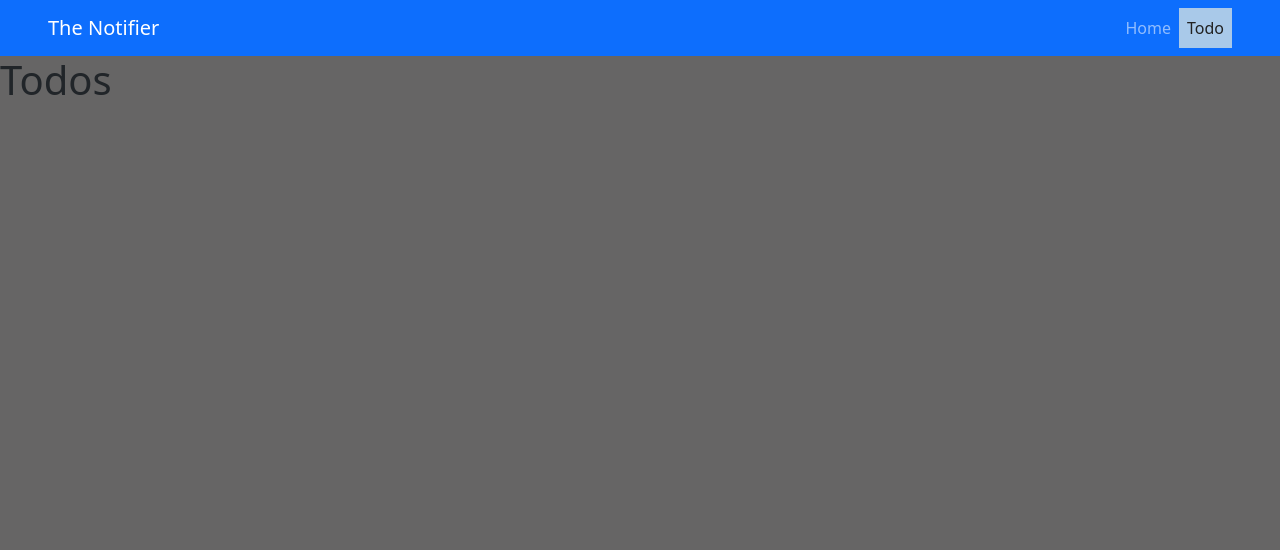
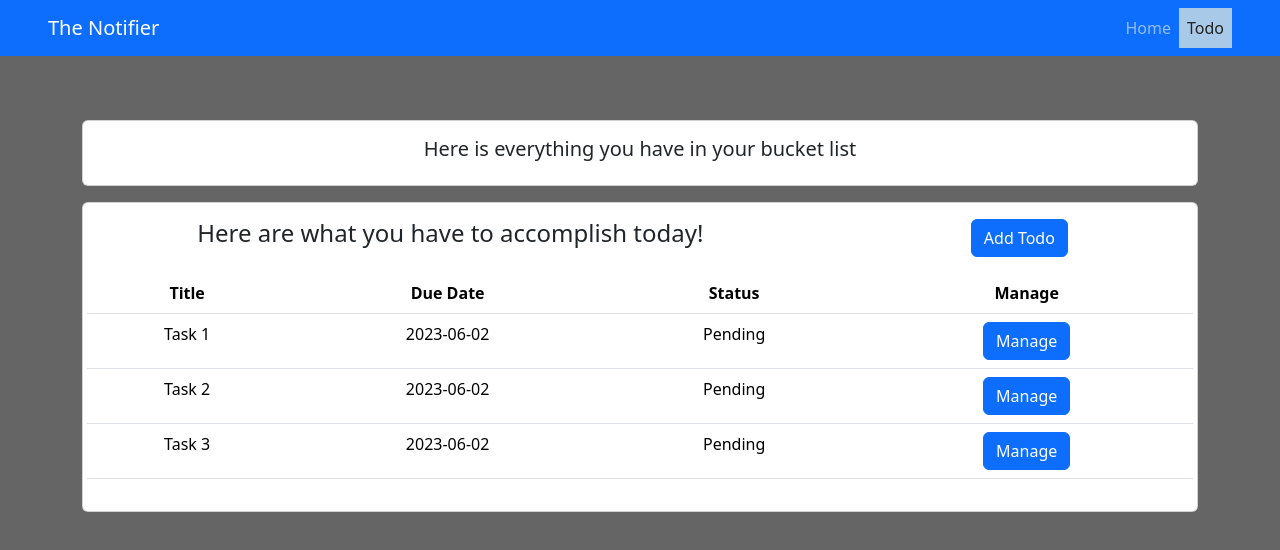
Before and after one commit to Pheogrammer/to-do, a React (Create React App) app: page /todos in a window 1280 px wide. Shown: the top 550 px of the page. Built offline with nearby package versions, Linux system fonts and the light colour scheme; no server answers.

Commit message:
i can post data to API, probably

```diff
--- a/src/components/Home.js
+++ b/src/components/Home.js
@@ -48,7 +48,7 @@ function Home() {
   return (
     <div>
       <div className="container">
-        <div className="row">
+        <div className="row mt-5">
           <div className="col">
             <div className="card">
               <div className="card-body text-center mt-5">
@@ -57,7 +57,7 @@ function Home() {
             </div>
           </div>
         </div>
-        <div className="row">
+        <div className="row mt-3">
           <div className="col">
             <div className="card">
               <div className="card-body text-center">
@@ -71,7 +71,7 @@ function Home() {
             </div>
           </div>
         </div>
-        <div className="row">
+        <div className="row mt-3">
           <div className="col">
             <div className="card">
               <div className="card-body text-center">
--- a/src/components/Todos.js
+++ b/src/components/Todos.js
@@ -1,10 +1,225 @@
+import React, { useState, useEffect } from 'react';
+import { Modal, Button, Form } from 'react-bootstrap';
 
-import React from 'react';
+function Todos() {
+  const currentDate = new Date();
+  const [currentTime, setCurrentTime] = useState(new Date().toLocaleTimeString());
 
-function Todos({ todos }) {
+  const [todoItems, setTodoItems] = useState([
+    { id: 1, title: 'Task 1', dueDate: '2023-06-02', done: false },
+    { id: 2, title: 'Task 2', dueDate: '2023-06-02', done: false },
+    { id: 3, title: 'Task 3', dueDate: '2023-06-02', done: false }
+  ]);
+  const [selectedTodo, setSelectedTodo] = useState(null);
+
+  const [showAddModal, setShowAddModal] = useState(false);
+  const [newTodo, setNewTodo] = useState({ title: '', dueDate: '', done: false, description: '' });
+
+  useEffect(() => {
+    const timer = setInterval(() => {
+      setCurrentTime(new Date().toLocaleTimeString());
+    }, 1000);
+
+    return () => {
+      clearInterval(timer);
+    };
+  }, []);
+
+  const handleMarkAsDone = () => {
+    if (selectedTodo) {
+      const updatedTodos = todoItems.map(todo => {
+        if (todo.id === selectedTodo.id) {
+          return { ...todo, done: true };
+        }
+        return todo;
+      });
+      setTodoItems(updatedTodos);
+      setSelectedTodo(null);
+    }
+  };
+
+  const handleModalOpen = (todo) => {
+    setSelectedTodo(todo);
+  };
+
+  const handleModalClose = () => {
+    setSelectedTodo(null);
+  };
+
+  const handleAddModalOpen = () => {
+    setShowAddModal(true);
+  };
+
+  const handleAddModalClose = () => {
+    setShowAddModal(false);
+    setNewTodo({ title: '', dueDate: '', done: false, description: '' });
+  };
+
+  const handleAddTodo = async () => {
+    if (newTodo.title && newTodo.dueDate) {
+      try {
+        const lastId = todoItems.length > 0 ? Math.max(...todoItems.map(todo => todo.id)) : 0;
+        const todoId = lastId + 1;
+
+        console.log('Sending todo data:', newTodo);
+
+        const response = await fetch(`https://dev.hisptz.com/dhis2/api/dataStore/${process.env.NAME}/${todoId}`, {
+          method: 'POST',
+          headers: {
+            'Content-Type': 'application/json',
+          },
+          body: JSON.stringify({
+            id: todoId,
+            title: newTodo.title,
+            description: newTodo.description,
+            completed: newTodo.done,
+            created: new Date().toISOString(),
+            lastUpdated: new Date().toISOString(),
+          }),
+        });
+
+        if (response.ok) {
+          console.log('Todo added successfully!');
+          const newTodoItem = {
+            id: todoId,
+            title: newTodo.title,
+            description: newTodo.description,
+            dueDate: newTodo.dueDate,
+            done: newTodo.done,
+          };
+          setTodoItems([...todoItems, newTodoItem]);
+          handleAddModalClose();
+        } else {
+          console.error('Failed to add todo:', response.status, response.statusText);
+        }
+      } catch (error) {
+        console.error('Failed to add todo:', error);
+      }
+    }
+  };
+
+  const todoItemsDueToday = todoItems.filter(item => item.dueDate === currentDate.toISOString().split('T')[0]);
+
   return (
     <div>
-      <h1>Todos</h1>
+      <div className="container">
+        <div className="row mt-5">
+          <div className="col">
+            <div className="card mt-3">
+              <div className="card-body text-center">
+                <div>
+                  <h5>Here is everything you have in your bucket list</h5>
+                </div>
+              </div>
+            </div>
+          </div>
+        </div>
+        <div className="row mt-3">
+          <div className="col">
+            <div className="card">
+              <div className="text-center mt-3">
+                {todoItemsDueToday.length > 0 ? (
+                  <div className="card-head row">
+                    <div className="col">
+                      <h4>Here are what you have to accomplish today!</h4>
+                    </div>
+                    <div className="col-md-4">
+                      <Button variant="primary" onClick={handleAddModalOpen}>
+                        Add Todo
+                      </Button>
+                    </div>
+
+                    <div className="card-body">
+                      <table className="table">
+                        <thead>
+                          <tr>
+                            <th>Title</th>
+                            <th>Due Date</th>
+                            <th>Status</th>
+                            <th>Manage</th>
+                          </tr>
+                        </thead>
+                        <tbody>
+                          {todoItemsDueToday.map(item => (
+                            <tr key={item.id}>
+                              <td>{item.title}</td>
+                              <td>{item.dueDate}</td>
+                              <td>{item.done ? 'Done' : 'Pending'}</td>
+                              <td>
+                                <Button onClick={() => handleModalOpen(item)}>Manage</Button>
+                              </td>
+                            </tr>
+                          ))}
+                        </tbody>
+                      </table>
+                    </div>
+                  </div>
+                ) : (
+                  <div>
+                    <p>No todo items due today.</p>
+                    <div className="col-md-4">
+                      <Button variant="primary" onClick={handleAddModalOpen}>
+                        Add Todo
+                      </Button>
+                    </div>
+                  </div>
+                )}
+              </div>
+            </div>
+          </div>
+        </div>
+      </div>
+      <Modal show={showAddModal} onHide={handleAddModalClose}>
+        <Modal.Header closeButton>
+          <Modal.Title>Add Todo</Modal.Title>
+        </Modal.Header>
+        <Modal.Body>
+          <Form>
+            <Form.Group controlId="formTitle">
+              <Form.Label>Title</Form.Label>
+              <Form.Control
+                type="text"
+                placeholder="Enter title"
+                value={newTodo.title}
+                onChange={(e) => setNewTodo({ ...newTodo, title: e.target.value })}
+              />
+            </Form.Group>
+            <Form.Group controlId="formDescription">
+              <Form.Label>Description</Form.Label>
+              <Form.Control
+                as="textarea"
+                placeholder="Enter description"
+                value={newTodo.description}
+                onChange={(e) => setNewTodo({ ...newTodo, description: e.target.value })}
+              />
+            </Form.Group>
+            <Form.Group controlId="formDueDate">
+              <Form.Label>Due Date</Form.Label>
+              <Form.Control
+                type="date"
+                value={newTodo.dueDate}
+                onChange={(e) => setNewTodo({ ...newTodo, dueDate: e.target.value })}
+              />
+            </Form.Group>
+            <Form.Group controlId="formStatus">
+              <Form.Check
+                type="checkbox"
+                label="Done"
+                checked={newTodo.done}
+                onChange={(e) => setNewTodo({ ...newTodo, done: e.target.checked })}
+              />
+            </Form.Group>
+          </Form>
+        </Modal.Body>
+        <Modal.Footer>
+          <Button variant="secondary" onClick={handleAddModalClose}>
+            Close
+          </Button>
+          <Button variant="primary" onClick={handleAddTodo}>
+            Add
+          </Button>
+        </Modal.Footer>
+      </Modal>
     </div>
   );
 }
```
